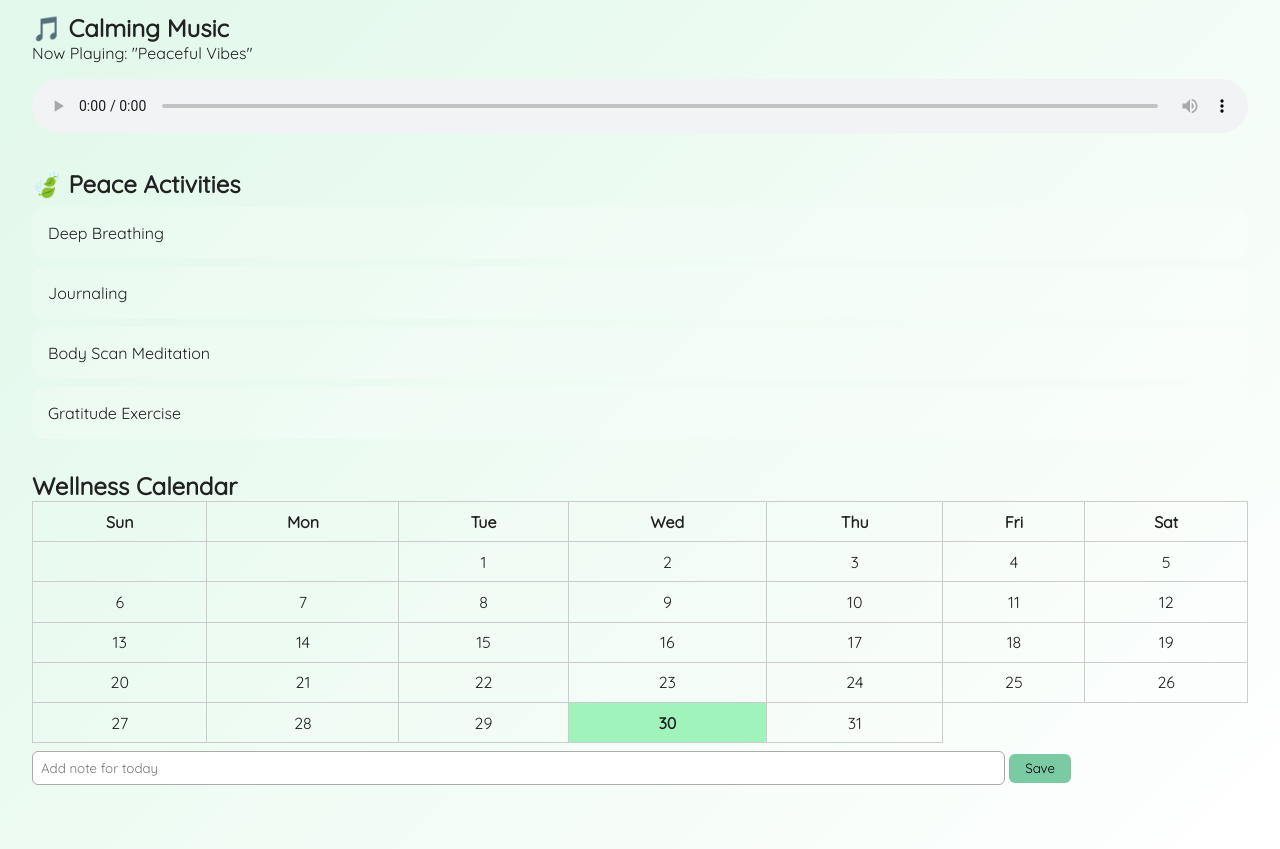
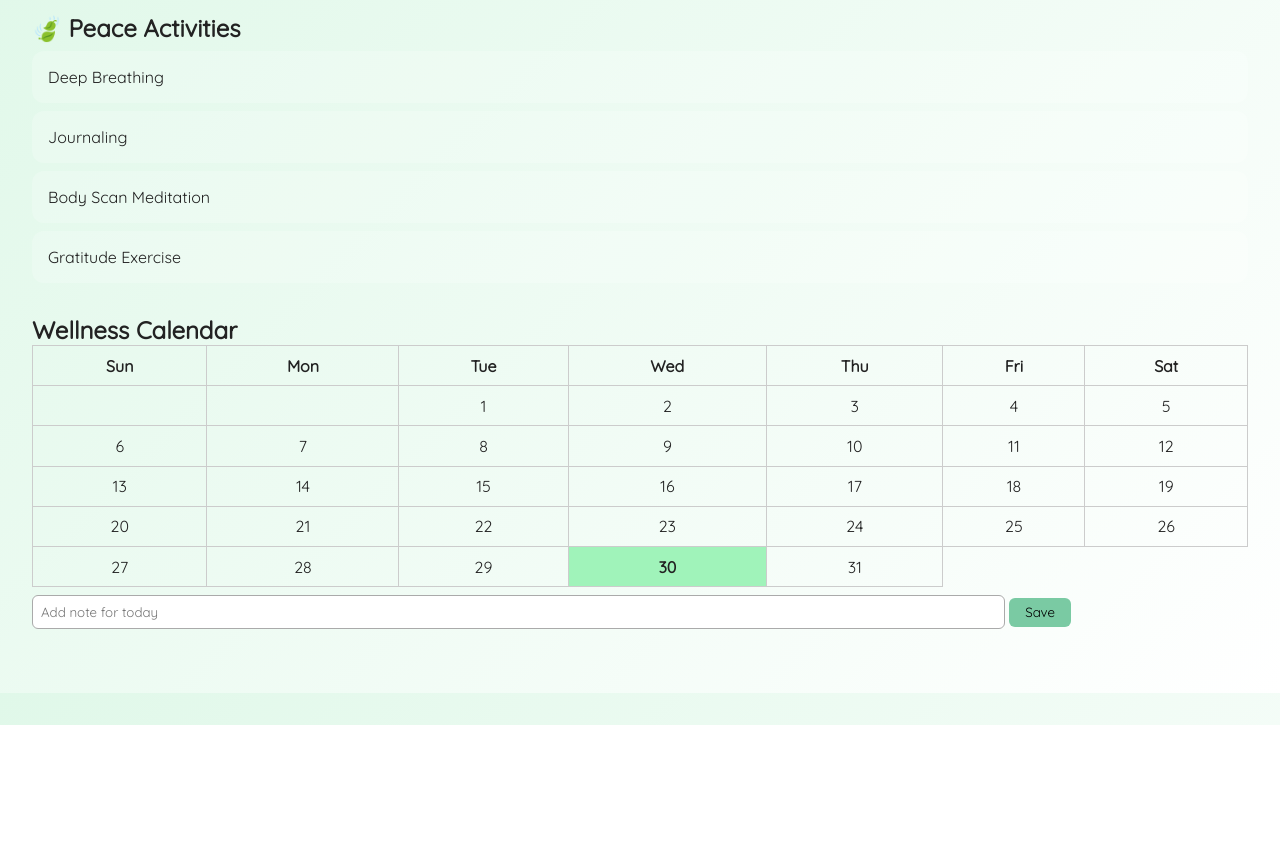
Before and after one commit to EllenIconoclust/Curator, a plain HTML site: page index.html in a window 1280 px wide. Shown: the part 75-924 px from the top of the page. After the commit the page ends 800 px from the top, so only its background shows below. Drawn offline with Linux system fonts and the light colour scheme.

Commit message:
Update index.html

```diff
--- a/index.html
+++ b/index.html
@@ -136,15 +136,6 @@
   <h1>MindEase</h1>
 
   <div class="section">
-    <h2>🎵 Calming Music</h2>
-    <p>Now Playing: "Peaceful Vibes"</p>
-    <audio controls loop>
-      <source src="https://cdn.pixabay.com/audio/2022/03/15/audio_7f365b89aa.mp3" type="audio/mp3">
-      Your browser does not support the audio element.
-    </audio>
-  </div>
-
-  <div class="section">
     <h2>🍃 Peace Activities</h2>
     <div class="activity" onclick="toggleDetails(this)">
       Deep Breathing
```
